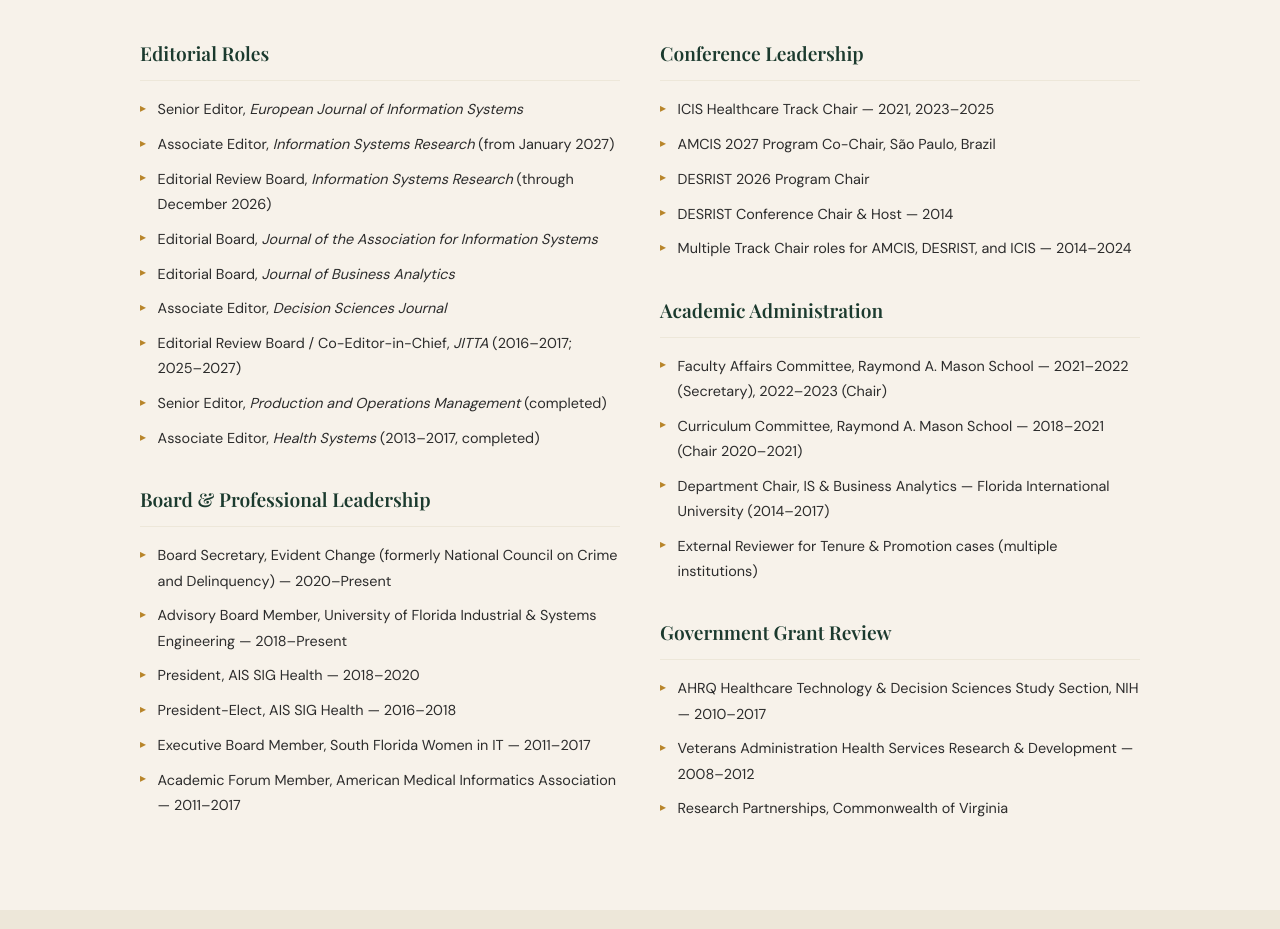
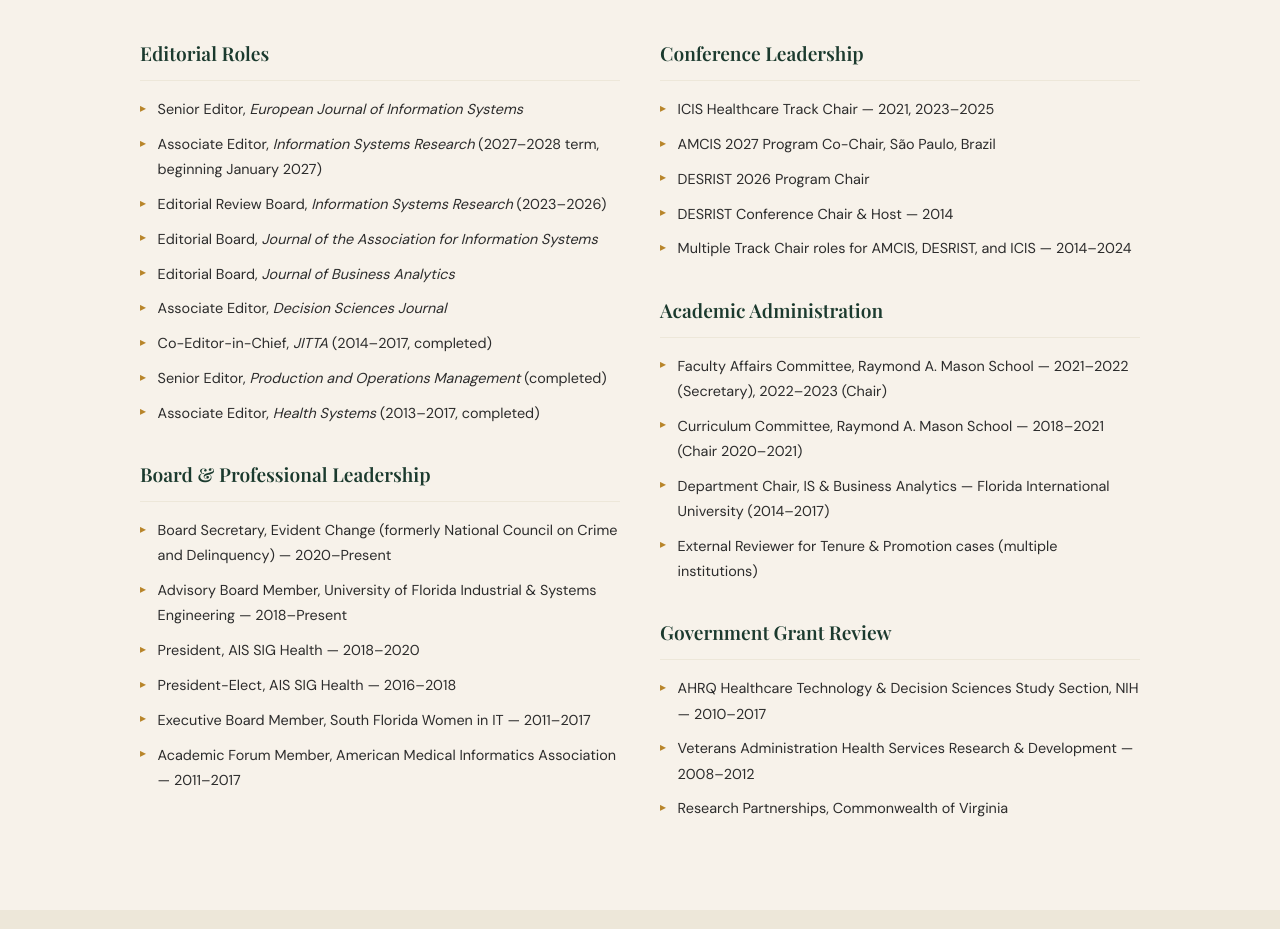
Before and after one commit to TribeMoni/Tribemoni.github.io, a plain HTML site: page index.html in a window 1280 px wide. Shown: the part 9206-10135 px from the top of the page. Drawn offline with nearby package versions, Linux system fonts and the light colour scheme; a web font is replaced by a local one.

Commit message:
Editorial roles: ISR term dates, JITTA Co-EIC 2014-2017
Co-Authored-By: Claude Fable 5.2 <noreply@anthropic.com>
Claude-Session: https://claude.ai/code/session_01SHs6Uq5VUPb3BN4Dnu2HQy

```diff
--- a/index.html
+++ b/index.html
@@ -1135,12 +1135,12 @@
           <h3>Editorial Roles</h3>
           <ul class="service-list">
             <li>Senior Editor, <em>European Journal of Information Systems</em></li>
-            <li>Associate Editor, <em>Information Systems Research</em> (from January 2027)</li>
-            <li>Editorial Review Board, <em>Information Systems Research</em> (through December 2026)</li>
+            <li>Associate Editor, <em>Information Systems Research</em> (2027–2028 term, beginning January 2027)</li>
+            <li>Editorial Review Board, <em>Information Systems Research</em> (2023–2026)</li>
             <li>Editorial Board, <em>Journal of the Association for Information Systems</em></li>
             <li>Editorial Board, <em>Journal of Business Analytics</em></li>
             <li>Associate Editor, <em>Decision Sciences Journal</em></li>
-            <li>Editorial Review Board / Co-Editor-in-Chief, <em>JITTA</em> (2016–2017; 2025–2027)</li>
+            <li>Co-Editor-in-Chief, <em>JITTA</em> (2014–2017, completed)</li>
             <li>Senior Editor, <em>Production and Operations Management</em> (completed)</li>
             <li>Associate Editor, <em>Health Systems</em> (2013–2017, completed)</li>
           </ul>
```
